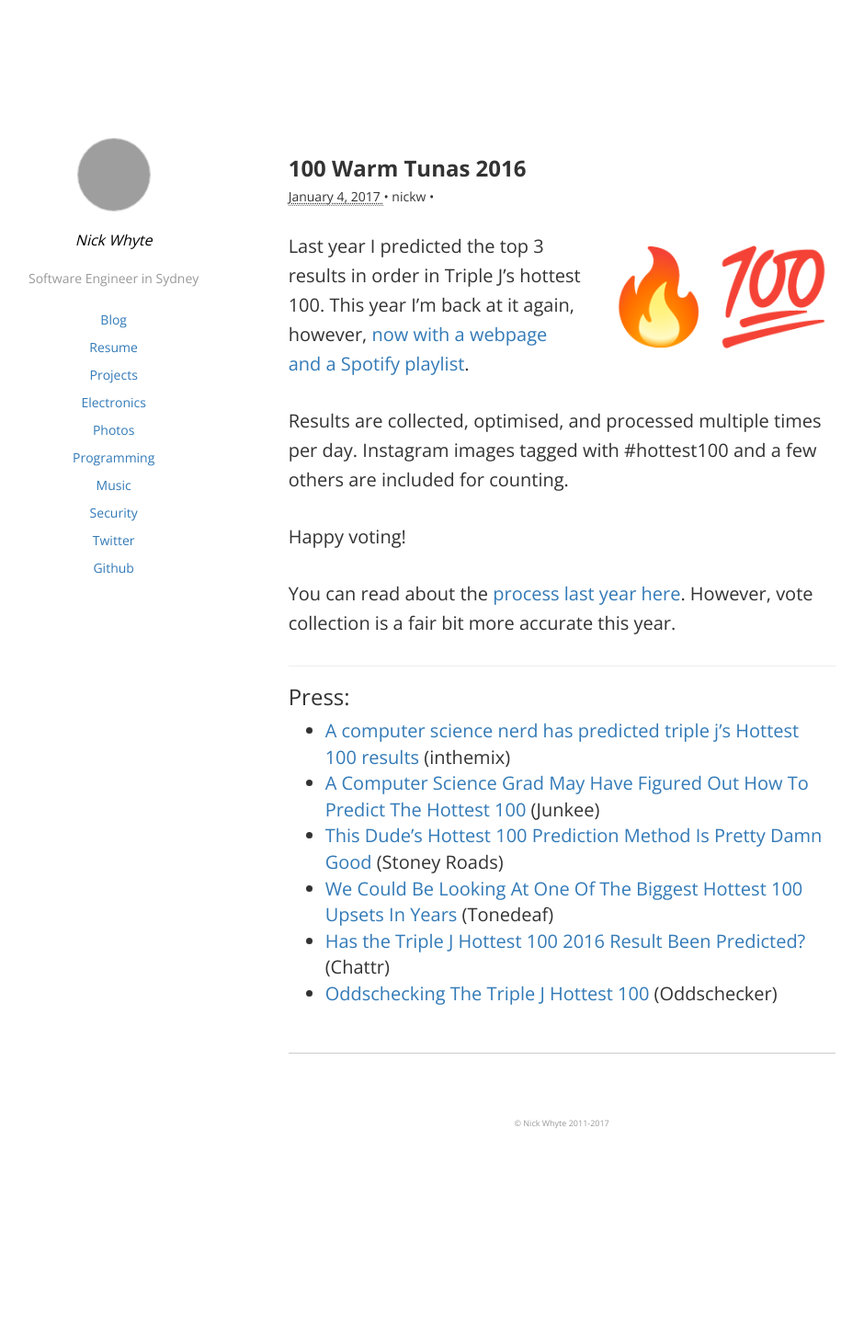
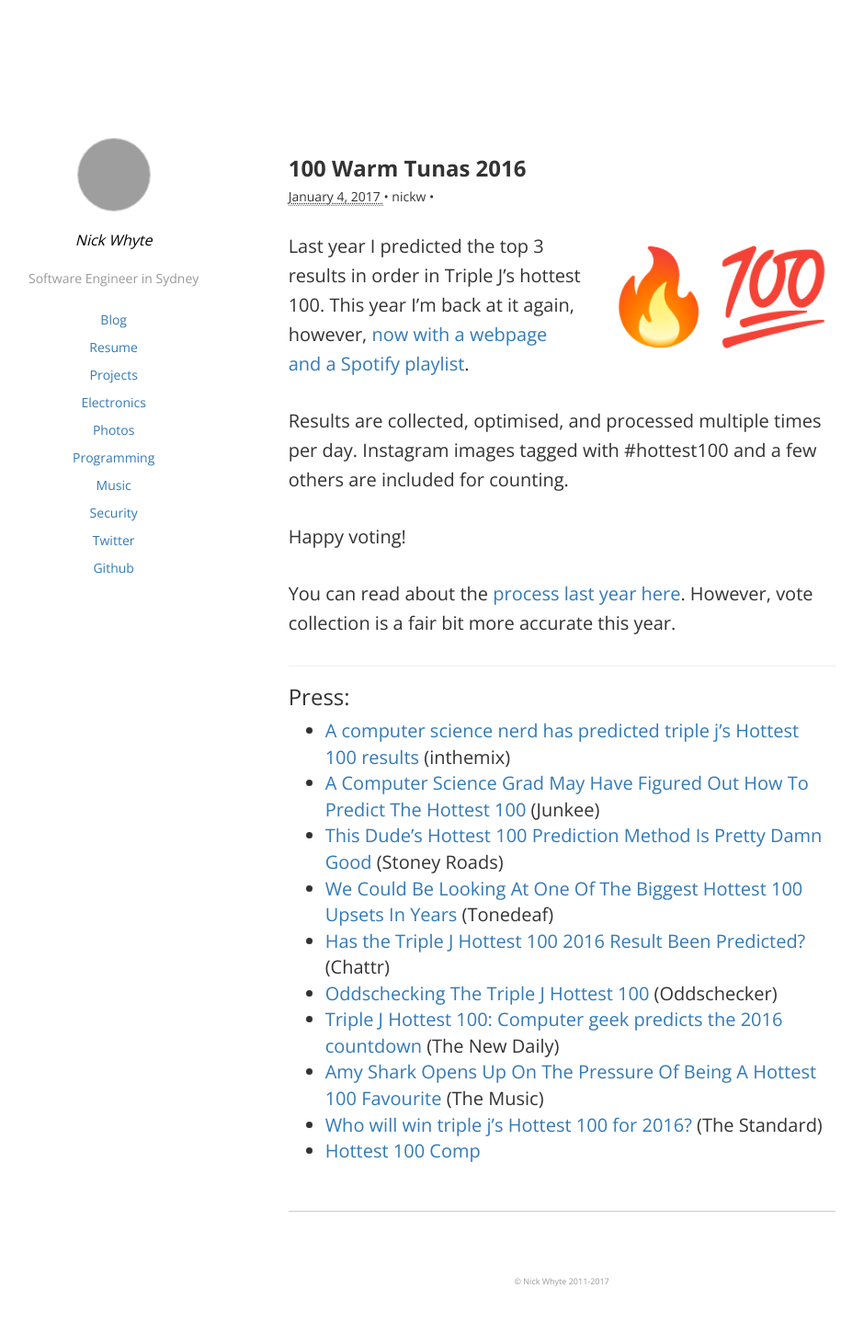
Before and after one commit to nickw444/nickw444.github.io, a Jekyll site: the page built from _posts/2017-01-04-100-warm-tunas-2016.md, in a window 1280 px wide. Shown: the whole page at 92% size, without its empty margins (143-1083 px from the left). Built offline with Jekyll 4.4.1, drawn with Linux system fonts in a browser that asks for light colours; comment, search, counter and statistics services are not loaded; before the commit the page ends 1279 px from its top, so only the background shows below that; grey boxes are pictures that could not be loaded.

Commit message:
Update 2017-01-04-100-warm-tunas-2016.md

```diff
--- a/_posts/2017-01-04-100-warm-tunas-2016.md
+++ b/_posts/2017-01-04-100-warm-tunas-2016.md
@@ -30,3 +30,7 @@ You can read about the <a href="https://nickwhyte.com/post/2016/predicting-tripl
 - [We Could Be Looking At One Of The Biggest Hottest 100 Upsets In Years](http://www.tonedeaf.com.au/495885/biggest-hottest-100-upsets.htm) (Tonedeaf)
 - [Has the Triple J Hottest 100 2016 Result Been Predicted?](http://chattr.com.au/2017/01/07/hottest-100-2016-results/) (Chattr)
 - [Oddschecking The Triple J Hottest 100](http://www.oddschecker.com.au/tips/tv-and-specials/20170112-oddschecking-the-triple-j-hottest-100) (Oddschecker)
+- [Triple J Hottest 100: Computer geek predicts the 2016 countdown](http://thenewdaily.com.au/entertainment/music/2017/01/15/hottest-100-2016-countdown-prediction/) (The New Daily)
+- [Amy Shark Opens Up On The Pressure Of Being A Hottest 100 Favourite](http://themusic.com.au/news/all/2017/01/21/amy-shark-opens-up-on-the-pressure-of-being-a-hottest-100-favourite/) (The Music)
+- [Who will win triple j's Hottest 100 for 2016?](http://www.standard.net.au/story/4410130/who-will-win-triple-js-hottest-100-for-2016/) (The Standard)
+- [Hottest 100 Comp](http://www.hottest100comp.com/)
```
